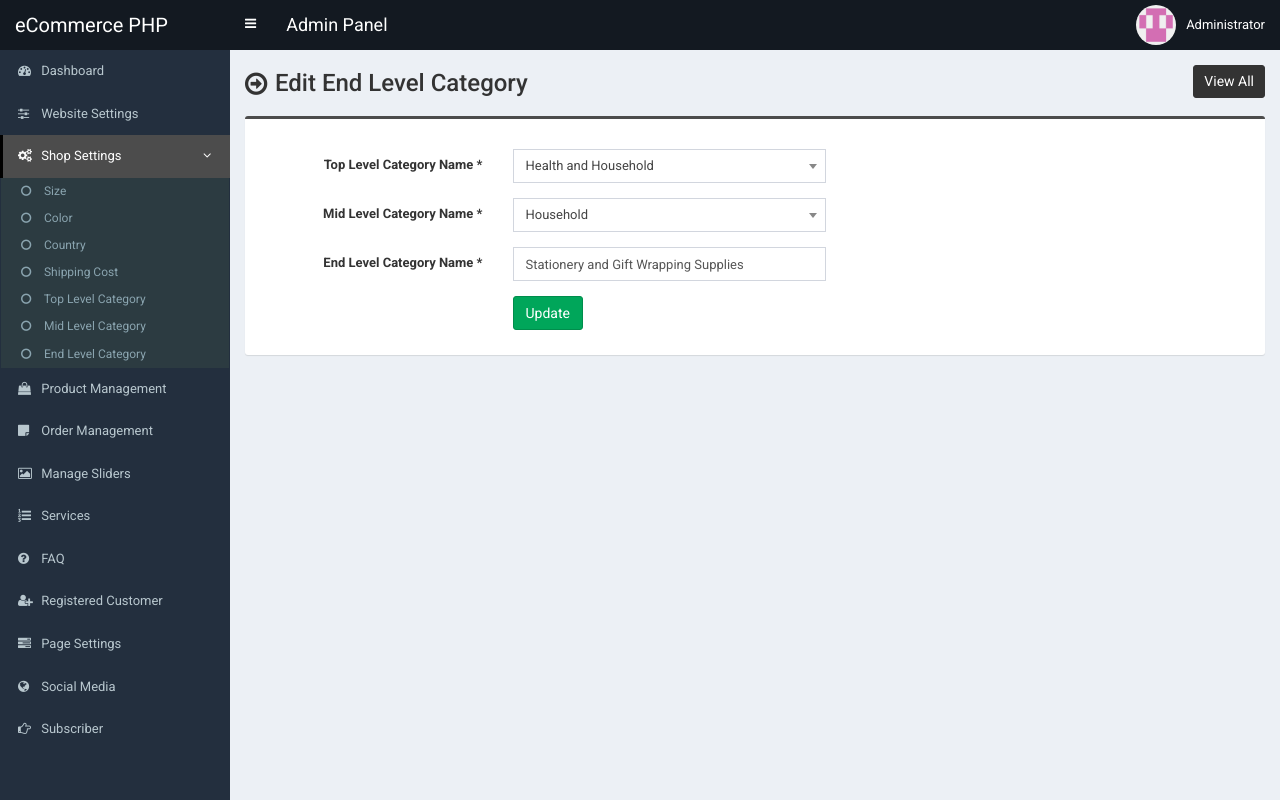
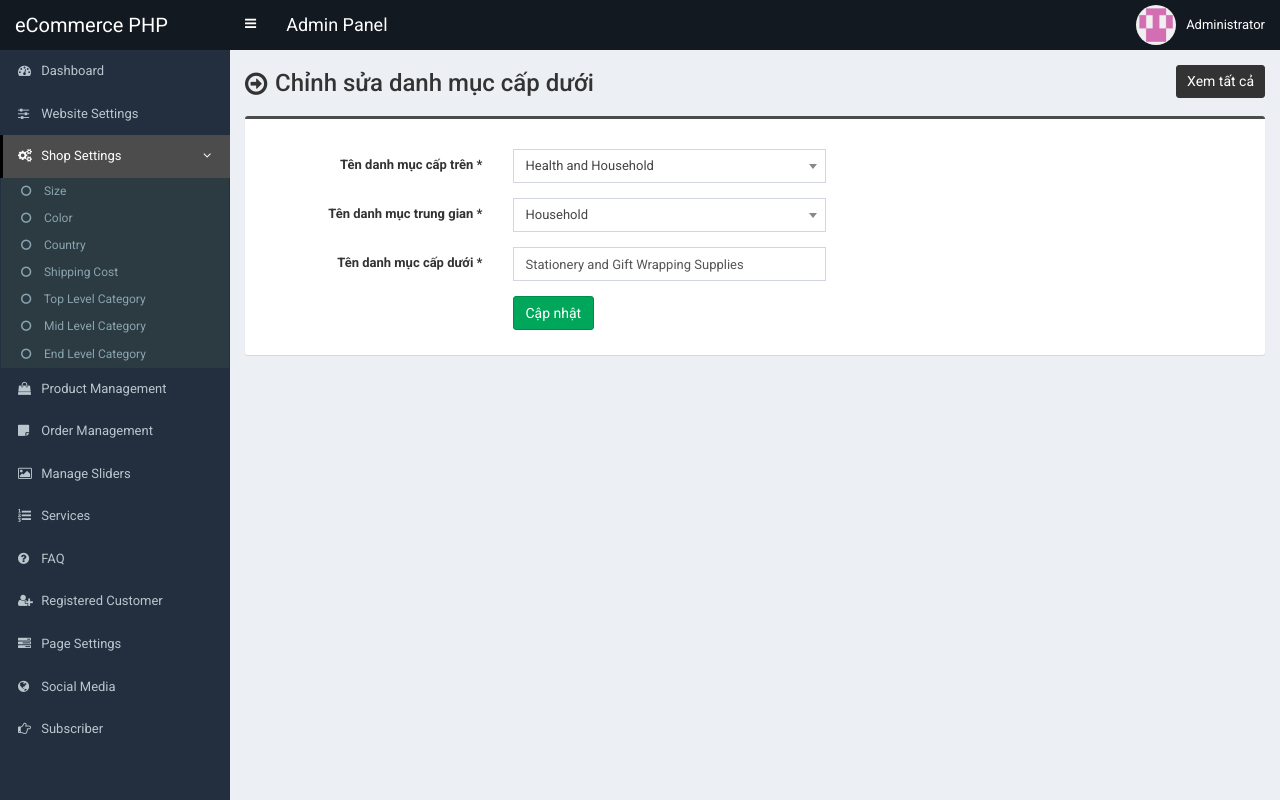
Before and after one commit to viphan31221021781/PTUD_Nhom2_CK, a PHP site: page /admin/end-category-edit.php?id=79 in a window 1280 px wide. Run offline with PHP 8.4, Linux system fonts and the light colour scheme; a user stored in the database is signed in; data comes from the database, SQL or seed files in the repository.

Commit message:
Update end-category-edit.php

```diff
--- a/admin/end-category-edit.php
+++ b/admin/end-category-edit.php
@@ -6,25 +6,25 @@ if(isset($_POST['form1'])) {
 
     if(empty($_POST['tcat_id'])) {
         $valid = 0;
-        $error_message .= "You must have to select a top level category<br>";
+        $error_message .= "Bạn phải chọn danh mục cấp trên<br>";
     }
 
     if(empty($_POST['mcat_id'])) {
         $valid = 0;
-        $error_message .= "You must have to select a mid level category<br>";
+        $error_message .= "Bạn phải chọn danh mục trung gian<br>";
     }
 
     if(empty($_POST['ecat_name'])) {
         $valid = 0;
-        $error_message .= "End level category name can not be empty<br>";
+        $error_message .= "Tên danh mục cấp dưới không được để trống<br>";
     }
 
     if($valid == 1) {
-		// updating into the database
+		// cập nhật vào cơ sở dữ liệu
 		$statement = $pdo->prepare("UPDATE tbl_end_category SET ecat_name=?,mcat_id=? WHERE ecat_id=?");
 		$statement->execute(array($_POST['ecat_name'],$_POST['mcat_id'],$_REQUEST['id']));
 
-    	$success_message = 'End Level Category is updated successfully.';
+    	$success_message = 'Danh mục cấp dưới đã được cập nhật thành công.';
     }
 }
 ?>
@@ -34,7 +34,7 @@ if(!isset($_REQUEST['id'])) {
 	header('location: logout.php');
 	exit;
 } else {
-	// Check the id is valid or not
+	// Kiểm tra id có hợp lệ hay không
 	$statement = $pdo->prepare("SELECT *
                             FROM tbl_end_category t1
                             JOIN tbl_mid_category t2
@@ -54,10 +54,10 @@ if(!isset($_REQUEST['id'])) {
 
 <section class="content-header">
 	<div class="content-header-left">
-		<h1>Edit End Level Category</h1>
+		<h1>Chỉnh sửa danh mục cấp dưới</h1>
 	</div>
 	<div class="content-header-right">
-		<a href="end-category.php" class="btn btn-primary btn-sm">View All</a>
+		<a href="end-category.php" class="btn btn-primary btn-sm">Xem tất cả</a>
 	</div>
 </section>
 
@@ -97,10 +97,10 @@ foreach ($result as $row) {
 
             <div class="box-body">
                 <div class="form-group">
-                    <label for="" class="col-sm-3 control-label">Top Level Category Name <span>*</span></label>
+                    <label for="" class="col-sm-3 control-label">Tên danh mục cấp trên <span>*</span></label>
                     <div class="col-sm-4">
                         <select name="tcat_id" class="form-control select2 top-cat">
-                            <option value="">Select Top Level Category</option>
+                            <option value="">Chọn danh mục cấp trên</option>
                             <?php
                             $statement = $pdo->prepare("SELECT * FROM tbl_top_category ORDER BY tcat_name ASC");
                             $statement->execute();
@@ -115,10 +115,10 @@ foreach ($result as $row) {
                     </div>
                 </div>
                 <div class="form-group">
-                    <label for="" class="col-sm-3 control-label">Mid Level Category Name <span>*</span></label>
+                    <label for="" class="col-sm-3 control-label">Tên danh mục trung gian <span>*</span></label>
                     <div class="col-sm-4">
                         <select name="mcat_id" class="form-control select2 mid-cat">
-                            <option value="">Select Mid Level Category</option>
+                            <option value="">Chọn danh mục trung gian</option>
                             <?php
                             $statement = $pdo->prepare("SELECT * FROM tbl_mid_category WHERE tcat_id = ? ORDER BY mcat_name ASC");
                             $statement->execute(array($tcat_id));
@@ -133,7 +133,7 @@ foreach ($result as $row) {
                     </div>
                 </div>
                 <div class="form-group">
-                    <label for="" class="col-sm-3 control-label">End Level Category Name <span>*</span></label>
+                    <label for="" class="col-sm-3 control-label">Tên danh mục cấp dưới <span>*</span></label>
                     <div class="col-sm-4">
                         <input type="text" class="form-control" name="ecat_name" value="<?php echo $ecat_name; ?>">
                     </div>
@@ -142,7 +142,7 @@ foreach ($result as $row) {
                 <div class="form-group">
                 	<label for="" class="col-sm-3 control-label"></label>
                     <div class="col-sm-6">
-                      <button type="submit" class="btn btn-success pull-left" name="form1">Update</button>
+                      <button type="submit" class="btn btn-success pull-left" name="form1">Cập nhật</button>
                     </div>
                 </div>
 
@@ -164,14 +164,14 @@ foreach ($result as $row) {
         <div class="modal-content">
             <div class="modal-header">
                 <button type="button" class="close" data-dismiss="modal" aria-hidden="true">&times;</button>
-                <h4 class="modal-title" id="myModalLabel">Delete Confirmation</h4>
+                <h4 class="modal-title" id="myModalLabel">Xác nhận xoá</h4>
             </div>
             <div class="modal-body">
-                Are you sure want to delete this item?
+            Bạn có chắc chắn muốn xóa mục này không?
             </div>
             <div class="modal-footer">
-                <button type="button" class="btn btn-default" data-dismiss="modal">Cancel</button>
-                <a class="btn btn-danger btn-ok">Delete</a>
+                <button type="button" class="btn btn-default" data-dismiss="modal">Huỷ</button>
+                <a class="btn btn-danger btn-ok">Xoá</a>
             </div>
         </div>
     </div>
```
